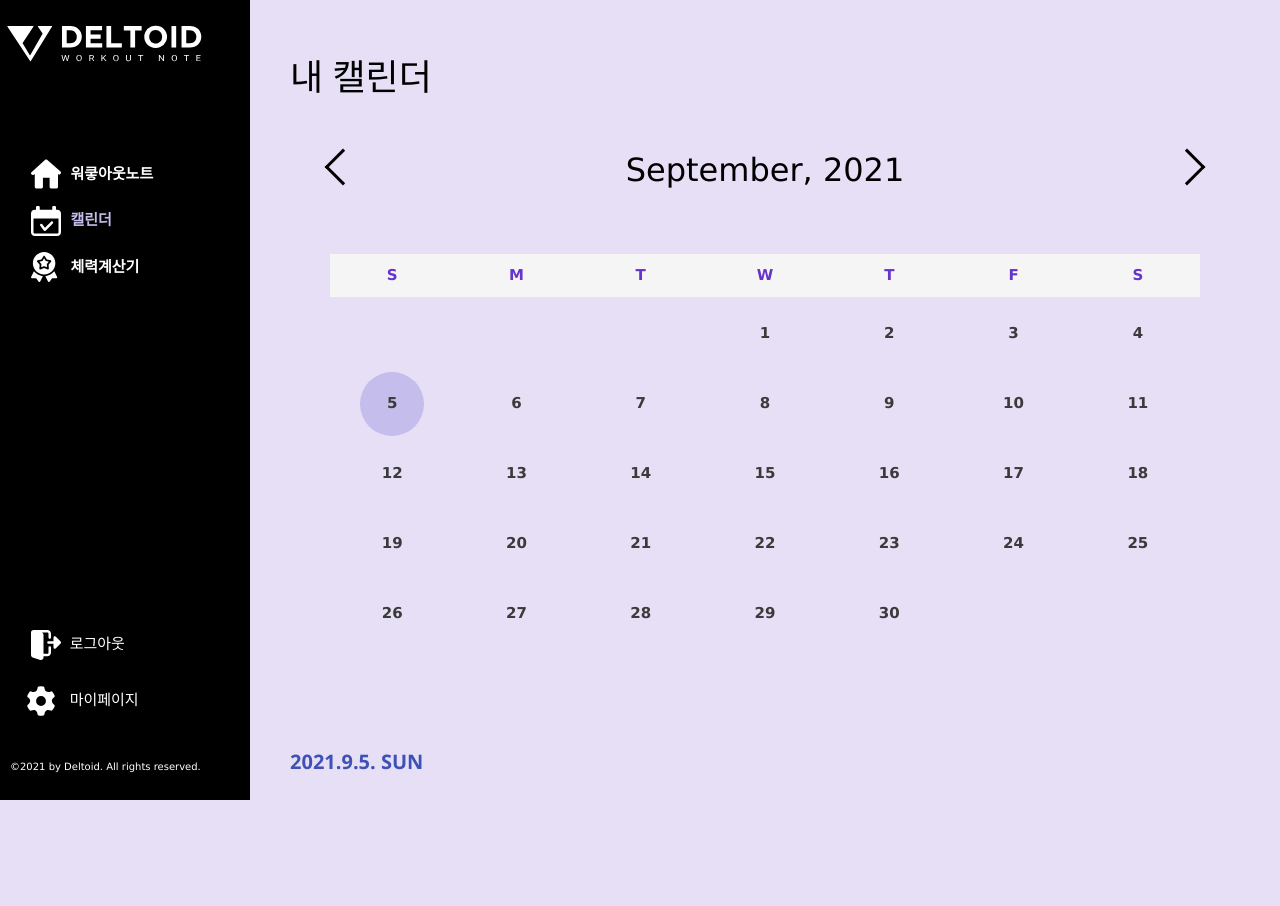
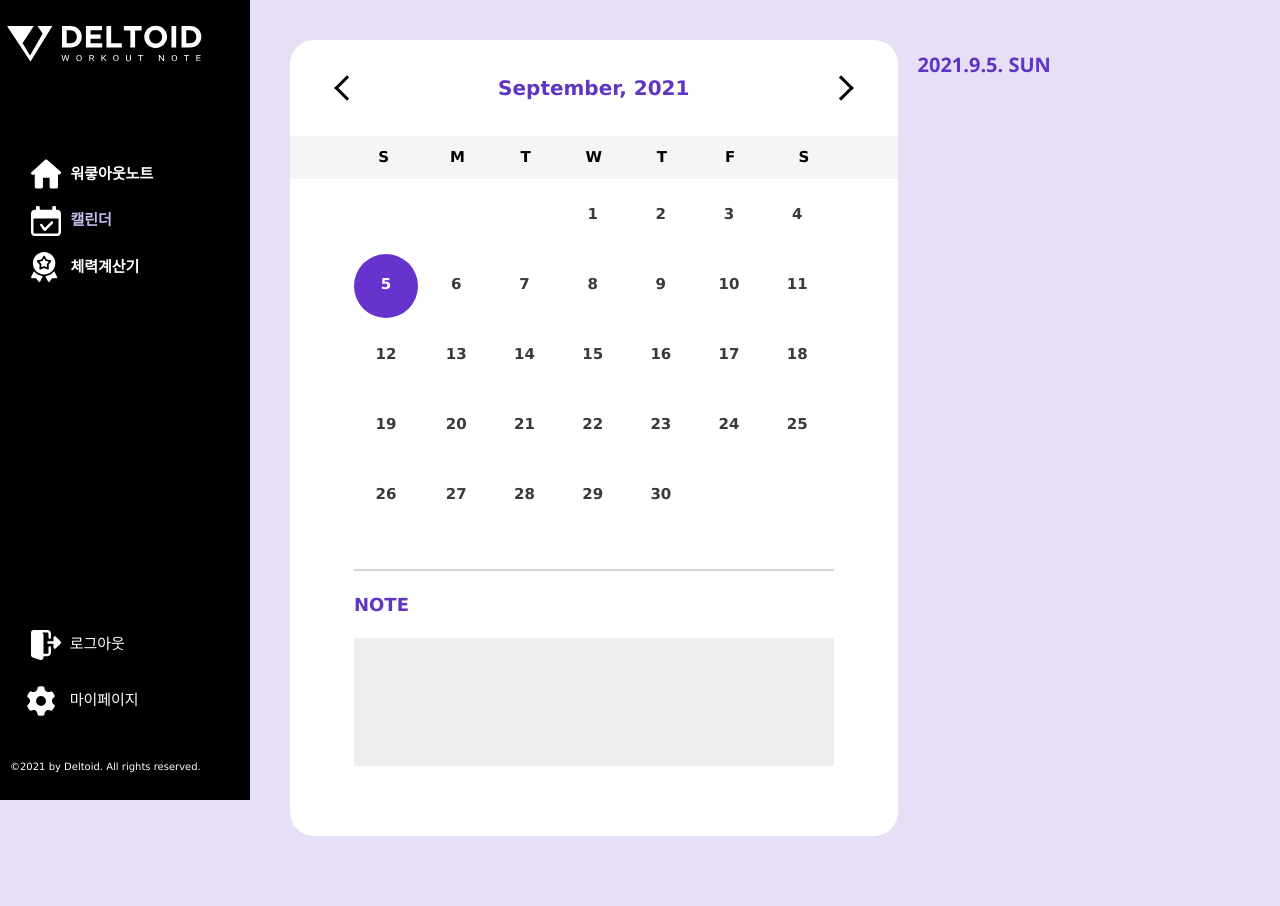
Before and after one commit to Codven/workoutnote_django, a Django app: page /calendar/ in a window 1280 px wide. Before the commit the page ends 800 px from the top, so only its background shows below. Run offline with Django 3.2, Linux system fonts and the light colour scheme; the visitor is signed in with stand-in values (Sample User, id 1); data comes from the database, SQL or seed files in the repository; data that the repository does not hold is empty; some libraries are stand-ins or nearby versions.

Commit message:
calendar UI updated

```diff
--- a/api/urls.py
+++ b/api/urls.py
@@ -39,4 +39,8 @@ urlpatterns = [
     re_path('^set_favorite_workout/?', views.handle_set_favorite_workout_api),
     re_path('^unset_favorite_workout/?', views.handle_unset_favorite_workout_api),
     re_path('^fetch_favorite_workouts/?', views.handle_fetch_favorite_workouts_api),
+
+    # notes
+    re_path('^fetch_note/?', views.handle_fetch_note_api),
+    re_path('^set_note/?', views.handle_set_note_api),
 ]
--- a/api/views.py
+++ b/api/views.py
@@ -4,14 +4,13 @@ from django.contrib.auth.models import User as django_User
 from django.views.decorators.csrf import csrf_exempt
 from django.contrib.auth import login, authenticate
 from django.core.mail import EmailMessage
-from datetime import datetime, timedelta
+from django.utils import timezone as tz
 from django.http import JsonResponse
 from utils.tools import Tools
 from api import models
 import random
 import time
 import json
-import pytz
 
 
 # region auth
@@ -290,7 +289,7 @@ def handle_insert_workout_api(request):
         session_key = received_params['sessionKey']
         title = received_params['title']
         duration = int(received_params['duration'])
-        timestamp = int(datetime.now().timestamp() * 1000)
+        timestamp = int(tz.datetime.now().timestamp() * 1000)
 
     # 2. sessionKey check
     if not models.SessionKey.objects.filter(key=session_key).exists():
@@ -322,8 +321,8 @@ def handle_fetch_workouts_api(request):
         return JsonResponse(data={'success': False, 'reason': f'bad params, must provide {",".join(required_params)}'})
     else:
         session_key = received_params['sessionKey']
-        date_from_ts = datetime.utcfromtimestamp(int(received_params['fromTimestampMs']) / 1000)
-        date_till_ts = datetime.utcfromtimestamp(int(received_params['tillTimestampMs']) / 1000)
+        date_from_ts = tz.datetime.utcfromtimestamp(int(received_params['fromTimestampMs']) / 1000)
+        date_till_ts = tz.datetime.utcfromtimestamp(int(received_params['tillTimestampMs']) / 1000)
 
     # 2. sessionKey check
     if not models.SessionKey.objects.filter(key=session_key).exists():
@@ -472,7 +471,7 @@ def handle_fetch_workout_days(request):
     tss = set()
     if workout_sessions.exists():
         for workout_session in workout_sessions:
-            timestamp = workout_session.timestamp - timedelta(minutes=timezone_offset_minutes)
+            timestamp = workout_session.timestamp - tz.timedelta(minutes=timezone_offset_minutes)
             workout_days.add(f'{timestamp.year}/{timestamp.month}/{timestamp.day}')
     return JsonResponse(data={'success': True, 'workoutDays': list(workout_days)})
 
@@ -518,7 +517,7 @@ def handle_insert_lift_api(request):
 
     # 5. create lift
     lift = wn_models.Lift.objects.create(
-        timestamp=int(datetime.now().timestamp() * 1000),
+        timestamp=int(tz.datetime.now().timestamp() * 1000),
         workout_session=workout_session,
         exercise=exercise,
         lift_mass=lift_mass,
@@ -866,4 +865,72 @@ def handle_fetch_favorite_workouts_api(request):
         'success': True,
         'workouts': workout_sessions_arr
     })
+
+
 # endregion
+
+
+# region notes
+@csrf_exempt
+@require_http_methods(['POST'])
+def handle_fetch_note_api(request):
+    # 0. expected and received params
+    required_params = ['sessionKey', 'timestamp']
+    received_params = request.POST if 'sessionKey' in request.POST else json.loads(request.body.decode('utf8'))
+
+    # 1. all params check
+    if False in [x in received_params for x in required_params]:
+        return JsonResponse(data={'success': False, 'reason': f'bad params, must provide {",".join(required_params)}'})
+    else:
+        session_key = received_params['sessionKey']
+
+    # 2. sessionKey check
+    if not models.SessionKey.objects.filter(key=session_key).exists():
+        return JsonResponse(data={'success': False, 'reason': 'double check sessionKey value'})
+    else:
+        user = models.SessionKey.objects.get(key=session_key).user
+
+    # 3. fetch note
+    dt = tz.datetime.fromtimestamp(int(received_params['timestamp']) / 1000)
+    if wn_models.Note.objects.filter(user=user, timestamp=dt).exists():
+        return JsonResponse(data={
+            'success': True,
+            'note': wn_models.Note.objects.get(user=user, timestamp=dt).note
+        })
+    else:
+        return JsonResponse(data={
+            'success': True,
+            'note': ''
+        })
+
+
+@csrf_exempt
+@require_http_methods(['POST'])
+def handle_set_note_api(request):
+    # 0. expected and received params
+    required_params = ['sessionKey', 'timestamp', 'note']
+    received_params = request.POST if 'sessionKey' in request.POST else json.loads(request.body.decode('utf8'))
+
+    # 1. all params check
+    if False in [x in received_params for x in required_params]:
+        return JsonResponse(data={'success': False, 'reason': f'bad params, must provide {",".join(required_params)}'})
+    else:
+        session_key = received_params['sessionKey']
+
+    # 2. sessionKey check
+    if not models.SessionKey.objects.filter(key=session_key).exists():
+        return JsonResponse(data={'success': False, 'reason': 'double check sessionKey value'})
+    else:
+        user = models.SessionKey.objects.get(key=session_key).user
+
+    # 3. set note
+    dt = tz.datetime.fromtimestamp(int(received_params['timestamp']) / 1000)
+    if wn_models.Note.objects.filter(user=user, timestamp=dt).exists():
+        note = wn_models.Note.objects.get(user=user, timestamp=dt)
+        note.note = received_params['note']
+        note.save()
+        return JsonResponse(data={'success': True})
+    else:
+        wn_models.Note.objects.create(user=user, timestamp=dt, note=received_params['note'])
+        return JsonResponse(data={'success': True})
+# endregion
--- a/templates/calendar.html
+++ b/templates/calendar.html
@@ -1,6 +1,10 @@
 {% extends 'base.html' %}
 {% block content %}
     {% load static %}
+
+    <div id="rootDiv">
+        <div id="calendarDiv">
+            <div class="sub_content" style="padding: 0;">
                 <div id="calendar_navigator">
                     <a class="arrow_left calendar_navigation_button" onclick="previousMonthClick();"></a>
                     <a id="month_text">August, 2021</a>
@@ -17,16 +21,55 @@
                         <th>S</th>
                     </tr>
                 </table>
+                <hr style="border-top: 2px solid lightgray; margin: 40px 64px 0 64px;">
+                <span style="display: block; color: #5F36C4; font-size: large; font-weight: bold; padding: 20px 64px;">NOTE</span>
+                <span id="savingLabel" style="font-size: x-small; margin-left: 64px; display: none">Saving...</span>
+                <textarea id="noteTextArea" cols="30" rows="10" maxlength="1024"></textarea>
+            </div>
+        </div>
+        <div id="workoutsDiv">
             <div id="selected_date_content">
+            </div>
+        </div>
     </div>
 
     <style>
         @media (min-width: 801px) {
+            #rootDiv {
+                display: flex;
+                margin: 0;
+                padding: 0;
+                justify-content: space-between;
+            }
+
+            #calendarDiv {
+                width: calc(65% - 10px);
+                flex-wrap: wrap;
+                padding: 0;
+            }
+
+            #workoutsDiv {
+                width: calc(35% - 10px);
+                margin: 0px;
+                padding: 0px;
+                display: inline-block;
+            }
+
             #month_text {
-                font-size: xx-large;
+                font-size: 20px;
+                font-weight: bold;
+                color: #5F36C4;
                 padding: 0;
                 margin: 0;
                 line-height: 1;
+            }
+
+            #calendar_navigator {
+                padding: 0 48px;
+                height: 96px;
+                display: flex;
+                justify-content: space-between;
+                align-items: center;
             }
 
             .arrow_right {
@@ -55,38 +98,30 @@
                 line-height: 1;
             }
 
-            #calendar_navigator {
-                height: 100px;
-                margin-left: 40px;
-                margin-right: 40px;
-                border: none;
-                border-spacing: 0;
-                width: calc(100% - 80px);
-                text-align: center;
-                margin-top: 40px;
-                display: flex;
-                justify-content: space-between;
-            }
-
             .calendar_navigation_button {
-                width: 26px;
-                height: 26px;
+                width: 18px;
+                height: 18px;
             }
 
             #calendar_table {
-                margin-left: 40px;
-                margin-right: 40px;
-                margin-bottom: 100px;
                 border: none;
                 border-spacing: 0;
-                width: calc(100% - 80px);
+                width: calc(100%);
                 text-align: center;
             }
 
             #calendar_table th {
                 padding: 10px;
-                color: #6633CC;
+                color: black;
                 background: #F6F5F5;
+            }
+
+            #calendar_table tr td:first-child, #calendar_table tr th:first-child {
+                padding-left: 64px;
+            }
+
+            #calendar_table tr td:last-child, #calendar_table tr th:last-child {
+                padding-right: 64px;
             }
 
             .calendar_cell {
@@ -102,20 +137,62 @@
                 border: none;
                 text-align: center;
                 vertical-align: middle;
+
+                transition: 200ms;
             }
 
-            .today_cell, .calendar_cell:hover {
-                background: #C5BDEC;
+            .calendar_cell a {
+                display: block;
             }
 
-            .calendar_cell_outline {
-                border-radius: 32px;
-                border: 4px solid #6633CC;
+            .calendar_cell:hover {
+                background: #C5BDEC;
+                transition: 200ms;
             }
 
-            .workout_day {
-                font-weight: bolder;
-                color: #6633CC;
+            .cell_with_event a:first-child {
+                position: relative;
+                width: 12px;
+                height: 12px;
+                top: calc(15%);
+                left: calc(50% - 6px);
+                background-color: #6633CC;
+                border-radius: 6px;
+                margin-bottom: 4px;
+            }
+
+            .cell_with_event a:last-child {
+                position: relative;
+                top: calc(10%);
+            }
+
+            .calendar_cell:not(.cell_with_event) a:last-child {
+                position: relative;
+                top: calc(50% - 13px);
+            }
+
+            .today_cell {
+                background: #6633CC;
+                color: white;
+            }
+
+            .today_cell.cell_with_event a:first-child {
+                background-color: white;
+            }
+
+            #noteTextArea {
+                resize: none;
+                width: calc(100% - 128px);
+                height: 128px;
+                margin: 0 64px 64px 64px;
+                border: none;
+                background-color: #eee;
+                -webkit-box-shadow: none;
+                -moz-box-shadow: none;
+                box-shadow: none;
+                outline: none;
+                overflow: auto;
+                padding: 12px;
             }
         }
 
@@ -205,6 +282,14 @@
         td {
             color: #3a3a3a;
         }
+
+        .darkBlueBackground {
+            background-color: #5F36C4;
+        }
+
+        .grayBackground {
+            background-color: darkgray;
+        }
     </style>
 
     <script>
@@ -222,11 +307,13 @@
                 category: '{{ exercise.category.name }}'},{% endfor %}];
         let selectedMonth;
         let sessionKey;
+        let selectedDateTimestamp;
+        let updateNoteNecessary = false;
 
         $(document).ready(function () {
             let timezoneOffsetMinutes = new Date().getTimezoneOffset();
             workoutDays = [];
-            $.post('/api/fetch_workout_days', `{"sessionKey": "{{ sessionKey }}", "timezoneOffsetMinutes": ${timezoneOffsetMinutes}}`, function (res) {
+            $.post('/api/fetch_workout_days', {sessionKey: "{{ sessionKey }}", timezoneOffsetMinutes: timezoneOffsetMinutes}, function (res) {
                 if (res.success)
                     for (let i = 0; i < res.workoutDays.length; i++)
                         workoutDays.push(res.workoutDays[i]);
@@ -247,6 +334,39 @@
                 let tillTs = new Date(fromTs);
                 tillTs.setDate(fromTs.getDate() + 1);
                 fetchDayWorkouts(fromTs.getTime(), tillTs.getTime());
+            });
+            let date = new Date();
+            date.setHours(0, 0, 0, 0);
+            $.post('/api/fetch_note', {sessionKey: "{{ sessionKey }}", timestamp: date.getTime()}, function (res) {
+                if (res.success)
+                    $('#noteTextArea').val(res.note);
+            });
+            let updateNoteTextArea = function () {
+                if (updateNoteNecessary) {
+                    $.post('/api/set_note', {sessionKey: "{{ sessionKey }}", timestamp: selectedDateTimestamp, note: $('#noteTextArea').val()}, function (res) {
+                        let log = $('#savingLabel');
+                        if (res.success) {
+                            log.css({color: "green"});
+                            log.html('Successfully saved.');
+                            updateNoteNecessary = false;
+                        } else {
+                            log.css({color: "red"});
+                            log.html('Failed to save.');
+                            updateNoteNecessary = true;
+                        }
+                        setTimeout(updateNoteTextArea, 5000);
+                    });
+                } else
+                    setTimeout(updateNoteTextArea, 5000);
+            };
+            setTimeout(updateNoteTextArea, 5000);
+
+            $('#noteTextArea').keydown(function () {
+                let log = $('#savingLabel');
+                log.show();
+                log.css({color: "orange"});
+                log.html('Saving...');
+                updateNoteNecessary = true;
             });
         });
 
@@ -285,10 +405,15 @@
                 let tillTs = new Date(dateTs.getTime());
                 tillTs.setDate(dateTs.getDate() + 1);
 
-                $('#calendar_table tr:last').append(`<td><button onclick="fetchDayWorkouts(${dateTs.getTime()}, ${tillTs.getTime()});" class="calendar_cell ${$.inArray(dateStr, workoutDays) > -1 ? "calendar_cell_outline" : ""} ${today.getTime() === dateTs.getTime() ? "today_cell" : ""}">${dateTs.getDate()}</button></td>`);
+                $('#calendar_table tr:last').append(`<td onclick="fetchDayWorkouts(${dateTs.getTime()}, ${tillTs.getTime()});"><div class="calendar_cell ${$.inArray(dateStr, workoutDays) > -1 ? "cell_with_event" : ""} ${today.getTime() === dateTs.getTime() ? "today_cell" : ""}"><a></a><a>${dateTs.getDate()}</a></div></td>`);
 
                 dateTs.setDate(dateTs.getDate() + 1);
             }
+
+            // days after this month
+            if (dateTs.getDay() !== 0)
+                for (let i = dateTs.getDay() + 1; i < 7; i++)
+                    $('#calendar_table tr:last').append('<td></td>');
         }
 
         function previousMonthClick() {
@@ -307,42 +432,46 @@
 
             let rootDiv = $('#selected_date_content');
             rootDiv.empty();
-            rootDiv.append(`<h4 style="color: #3f51b5"><b>${date.getFullYear()}.${date.getMonth() + 1}.${date.getDate()}. ${weekdayNames[date.getDay()]}</b></h4>`);
+            rootDiv.append(`<h4 style="color: #5F36C4"><b>${date.getFullYear()}.${date.getMonth() + 1}.${date.getDate()}. ${weekdayNames[date.getDay()]}</b></h4>`);
             workouts.sort((l, r) => l.timestamp < r.timestamp);
             for (let i = 0; i < workouts.length; i++) {
                 rootDiv.append(`<div class="sub_content" style="min-height: 190px;"></div>`);
                 let subDiv = $('.sub_content:last');
                 subDiv.append(`<div style="height: 12px; display: flex; align-content: center; justify-content: space-between;">
-                    <span style="color: #3f51b5; font-weight: bold;" class="w3-left">${workouts[i].title}</span>
-                    <img onclick="favoriteWorkoutsClick(this, ${workouts[i].id});" style="margin-left: 8px; vertical-align: middle; cursor: pointer;" src="${workouts[i].isFavorite ? '{% static 'favorite_checked.png' %}' : '{% static 'favorite_unchecked.png' %}'}" width="22px" height="22px">
+                    <span style="color: #5F36C4; font-weight: bold;" class="w3-left">${workouts[i].title}</span>
+                    <img onclick="favoriteWorkoutsClick(this, ${workouts[i].id});" style="margin-left: 8px; vertical-align: middle; cursor: pointer;" src="${workouts[i].isFavorite ? '{% static 'favorite-filled.png' %}' : '{% static 'favorite-outlined.png' %}'}" width="22px" height="22px">
                 </div>`);
                 subDiv.append('<hr style="border: 1px solid lightgrey;">');
-                subDiv.append('<div style="display: inline-block; padding: 8px;"></div>');
+                subDiv.append('<div style="display: inline-block; padding: 8px; line-height: 1; font-size: small;"></div>');
                 let liftsDiv = $('.sub_content:last div:last');
                 for (let j = 0; j < workouts[i].lifts.length; j++) {
                     liftsDiv.append(`<span>${j + 1}. </span>`);
                     liftsDiv.append(`<span>${workouts[i].lifts[j].exercise_name}, </span>`);
                     liftsDiv.append(`<span>${workouts[i].lifts[j].lift_mass} KG, </span>`);
                     liftsDiv.append(`<span>${workouts[i].lifts[j].repetitions} REPS, </span>`);
-                    liftsDiv.append(`<span>${workouts[i].lifts[j].one_rep_max} RM, </span>`);
+                    liftsDiv.append(`<span>${workouts[i].lifts[j].one_rep_max} RM </span>`);
                     liftsDiv.append('<br><br>');
                 }
 
                 let seconds = workouts[i].duration % 60
                 let minutes = (Math.trunc(workouts[i].duration - seconds) / 60) % 60;
                 let hours = Math.trunc(((Math.trunc((workouts[i].duration - seconds) / 60)) % 60 - minutes) / 60)
-                subDiv.append(
-                    `<div style="padding: 8px; text-align: center;" class="repeatButton">
-                        <span style="font-weight: bold; font-size: large;" class="light-blue-text">
+                subDiv.append(`<div style="padding: 8px; text-align: center;" class="repeatButton">
+                        <span style="font-weight: bold; font-size: large; color: #5F36C4;">
                             ${hours.toString().padStart(2, '0')}:${minutes.toString().padStart(2, '0')}:${seconds.toString().padStart(2, '0')}
                         </span> <br>
+                        <a onclick="repeatWorkoutSession(${workouts[i].id});" class="darkBlueBackground" style="padding: 8px 36px; border-radius: 18px; display: block; margin-top: 10px; color:white; cursor: pointer;">반복하기</a>
                     </div>`);
-                subDiv.append(
-                    `<div style="padding: 8px; text-align: center;" class="repeatButton">
-                        <a onclick="repeatWorkoutSession(${workouts[i].id});" class="w3-button w3-buttoncolor" style="padding: 5px 30px 5px 30px; border-radius: 4px; display: block; margin-top: 10px;">반복하기</a>
-                    </div>`
-                );
             }
+
+            date.setHours(0, 0, 0, 0);
+            selectedDateTimestamp = date.getTime();
+            $('#noteTextArea').val('');
+            $('#savingLabel').hide();
+            $.post('/api/fetch_note', {sessionKey: "{{ sessionKey }}", timestamp: selectedDateTimestamp}, function (res) {
+                if (res.success)
+                    $('#noteTextArea').val(res.note);
+            });
         }
 
         function findExerciseByName(name) {
--- a/workoutnote_django/urls.py
+++ b/workoutnote_django/urls.py
@@ -5,12 +5,13 @@ from django.conf import settings
 from . import views
 
 urlpatterns = [
+    path('', views.handle_index, name='index'),
     path('admin/', admin.site.urls, name='admin'),
+    path('api/', include('api.urls')),
 
     path('init-configs/', views.handle_init_configs),
     path('generate-dummy-data/', views.handle_generate_dummy_data),
 
-    path('', views.handle_index, name='index'),
     path('calculators/', views.handle_calculators, name='calculators'),
     path('one-rep-max-calculator/', views.handle_one_rep_max_calculator, name='one rep max calculator'),
     path('plate-barbell-racking-calculator/', views.handle_plate_barbell_racking_calculator, name='plate barbell racking calculator'),
@@ -25,9 +26,6 @@ urlpatterns = [
     path('add-workout/', views.handle_add_workout, name='add workout'),
     path('calendar/', views.handle_calendar, name='calendar'),
     path('favorite-workouts/', views.handle_favorite_workouts, name='favorite workouts'),
-
-    # APIs
-    path('api/', include('api.urls')),
 ]
 
 urlpatterns += static(settings.STATIC_URL, document_root=settings.STATIC_ROOT)
--- a/workoutnote_django/views.py
+++ b/workoutnote_django/views.py
@@ -2,9 +2,8 @@ import json
 import random
 import re
 import time
-from datetime import datetime, timedelta
+from datetime import datetime
 
-import pytz
 from django.conf import settings
 from django.contrib.auth import login, logout, authenticate
 from django.contrib.auth.decorators import login_required
@@ -12,7 +11,6 @@ from django.contrib.auth.models import User as django_User
 from django.core.mail import EmailMessage
 from django.http import JsonResponse
 from django.shortcuts import render, redirect
-from django.utils import timezone
 from django.views.decorators.csrf import csrf_exempt
 from django.views.decorators.http import require_http_methods
 
@@ -455,7 +453,6 @@ def handle_calendar(request):
     else:
         session_key = api_models.SessionKey.objects.get(user=request.user).key
     return render(request=request, template_name='calendar.html', context={
-        'title': '내 캘린더',
         'at_calendar': True,
         'sessionKey': session_key,
         'exercises': models.Exercise.objects.all(),
```
Also changed, not shown: templates/home.html (+4 -7 lines), workoutnote_django/models.py (+9 -0 lines). Lines whose indentation alone changed are shown as unchanged.
